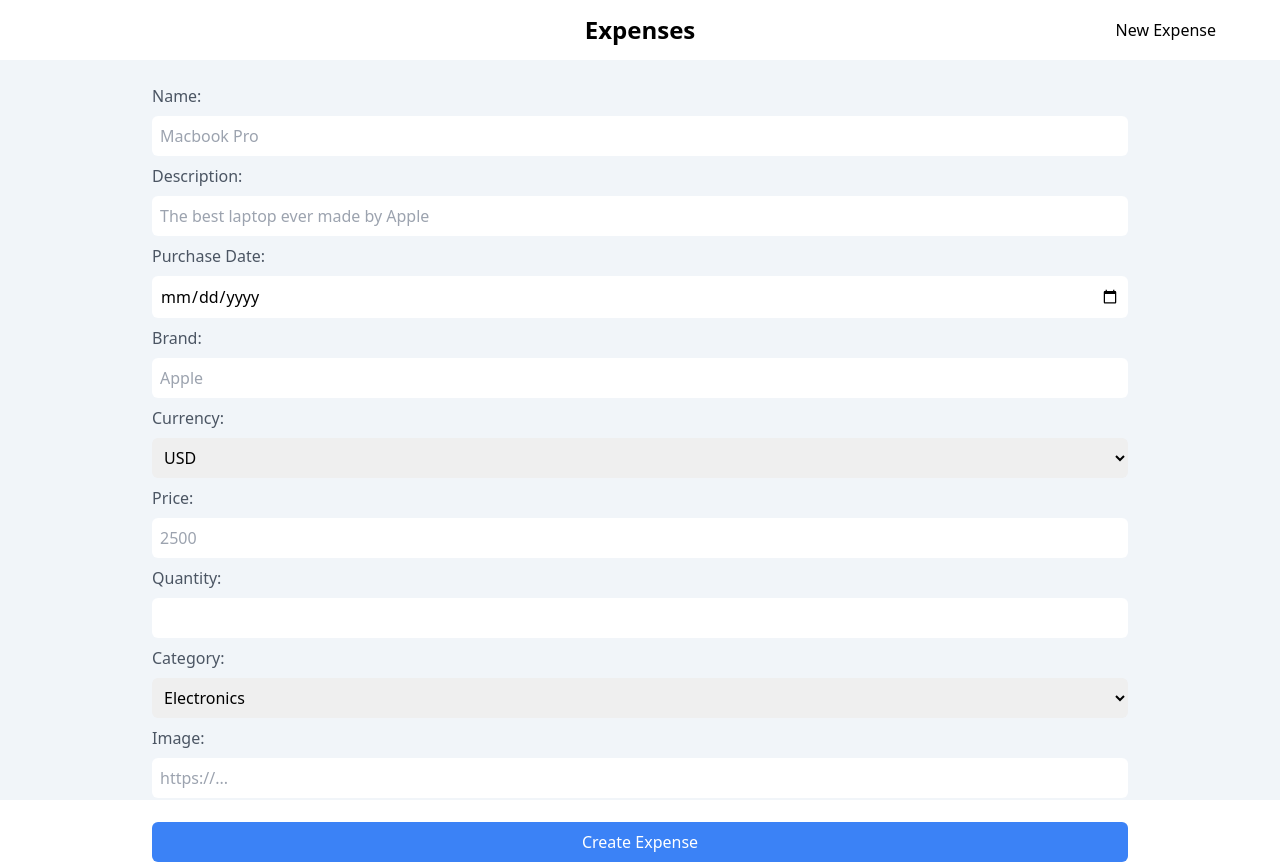
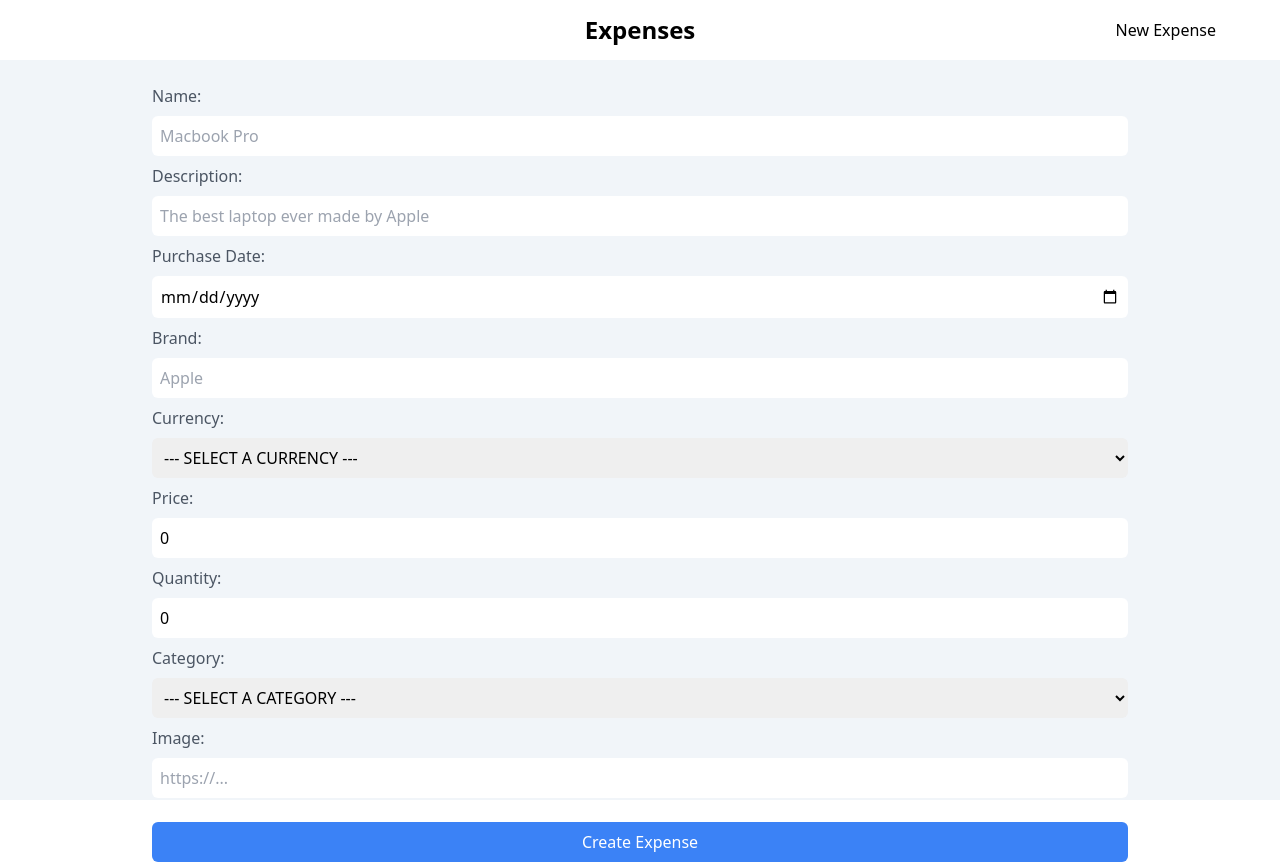
Before and after one commit to Alejandro1709/my-expenses, a Next.js app: page /expenses/new in a window 1280 px wide. Built offline with nearby package versions, Linux system fonts and the light colour scheme.

Commit message:
Add: State to form

```diff
--- a/components/CreateForm.tsx
+++ b/components/CreateForm.tsx
@@ -1,27 +1,78 @@
+import { useState } from 'react';
 import FormGroup from './FormGroup';
 import FormInput from './FormInput';
 
 function CreateForm() {
+  const [formData, setFormData] = useState({
+    name: '',
+    description: '',
+    date: '',
+    brand: '',
+    currency: '',
+    price: 0,
+    quantity: 0,
+    category: '',
+    image: '',
+  });
+
+  function handleInputChange(event: React.ChangeEvent<HTMLInputElement>) {
+    const { name, value } = event.target;
+    setFormData({ ...formData, [name]: value });
+  }
+
+  function handleSubmit(event: React.FormEvent<HTMLFormElement>) {
+    event.preventDefault();
+
+    console.log(formData);
+  }
+
   return (
-    <form className='flex flex-col gap-2 mx-6'>
+    <form className='flex flex-col gap-2 mx-6' onSubmit={handleSubmit}>
       <FormGroup id='name' label='Name:'>
-        <FormInput name='name' id='name' placeholder='Macbook Pro' />
+        <FormInput
+          name='name'
+          id='name'
+          placeholder='Macbook Pro'
+          value={formData.name}
+          onChange={handleInputChange}
+        />
       </FormGroup>
       <FormGroup id='description' label='Description:'>
         <FormInput
           name='description'
           id='description'
           placeholder='The best laptop ever made by Apple'
+          value={formData.description}
+          onChange={handleInputChange}
         />
       </FormGroup>
       <FormGroup id='date' label='Purchase Date:'>
-        <FormInput name='date' type='date' id='date' />
+        <FormInput
+          name='date'
+          type='date'
+          id='date'
+          value={formData.date}
+          onChange={handleInputChange}
+        />
       </FormGroup>
       <FormGroup id='brand' label='Brand:'>
-        <FormInput name='brand' id='brand' placeholder='Apple' />
+        <FormInput
+          name='brand'
+          id='brand'
+          placeholder='Apple'
+          value={formData.brand}
+          onChange={handleInputChange}
+        />
       </FormGroup>
       <FormGroup id='currency' label='Currency:'>
-        <select className='p-2 rounded-md' id='currency'>
+        <select
+          className='p-2 rounded-md'
+          id='currency'
+          onChange={(e) =>
+            setFormData({ ...formData, currency: e.target.value })
+          }
+        >
+          <option defaultChecked>--- SELECT A CURRENCY ---</option>
           <option value='USD'>USD</option>
           <option value='EUR'>EUR</option>
           <option value='GBP'>GBP</option>
@@ -29,7 +80,14 @@ function CreateForm() {
         </select>
       </FormGroup>
       <FormGroup id='price' label='Price:'>
-        <FormInput name='price' type='number' id='price' placeholder='2500' />
+        <FormInput
+          name='price'
+          type='number'
+          id='price'
+          placeholder='2500'
+          value={formData.price}
+          onChange={handleInputChange}
+        />
       </FormGroup>
       <FormGroup id='quantity' label='Quantity:'>
         <FormInput
@@ -37,10 +95,19 @@ function CreateForm() {
           type='number'
           id='quantity'
           defaultValue={1}
+          value={formData.quantity}
+          onChange={handleInputChange}
         />
       </FormGroup>
       <FormGroup id='category' label='Category:'>
-        <select className='p-2 rounded-md' id='category'>
+        <select
+          id='category'
+          className='p-2 rounded-md'
+          onChange={(e) =>
+            setFormData({ ...formData, category: e.target.value })
+          }
+        >
+          <option defaultChecked>--- SELECT A CATEGORY ---</option>
           <option value='Electronics'>Electronics</option>
           <option value='Food'>Food</option>
           <option value='Clothes'>Clothes</option>
@@ -49,7 +116,13 @@ function CreateForm() {
         </select>
       </FormGroup>
       <FormGroup id='image' label='Image:'>
-        <FormInput name='image' id='image' placeholder='https://...' />
+        <FormInput
+          name='image'
+          id='image'
+          placeholder='https://...'
+          value={formData.image}
+          onChange={handleInputChange}
+        />
       </FormGroup>
       <button className='mt-4 bg-blue-500 hover:bg-blue-600 text-white px-4 py-2 rounded-md'>
         Create Expense
--- a/components/FormInput.tsx
+++ b/components/FormInput.tsx
@@ -3,7 +3,7 @@ type FormInputProps = {
   type?: string;
   placeholder?: string;
   name: string;
-  value?: string;
+  value?: string | number;
   defaultValue?: string | number;
   onChange?: (event: React.ChangeEvent<HTMLInputElement>) => void;
 };
```
